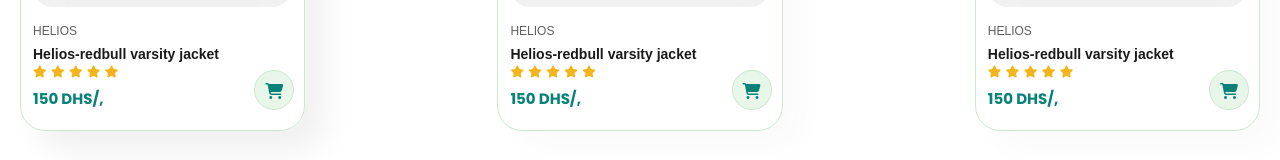
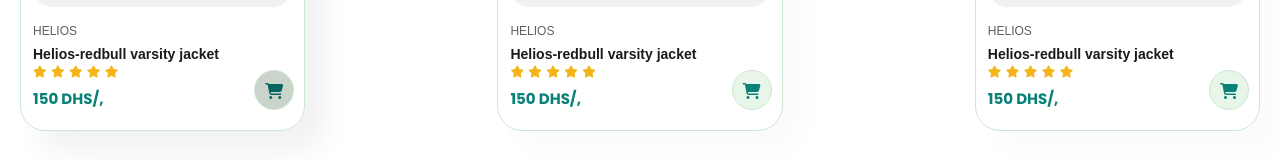
Before and after one commit to pbx114/Helios, a plain HTML site: page Heliosmm/index.html in a window 1280 px wide. In both pictures the pointer is over the icon 274 px from the left and 1640 px from the top of the page. Shown: the part 1550-1710 px from the top of the page. Drawn offline with Linux system fonts and the light colour scheme.

Commit message:
Update style.css

```diff
--- a/Heliosmm/style.css
+++ b/Heliosmm/style.css
@@ -226,3 +226,16 @@ header{
     bottom: 20px;
     right: 10px;
 }
+
+#product1 .pro .fa-sharp:hover{
+    width: 40px;
+    height: 40px;
+    line-height: 40px;
+    border-radius: 50px;
+    background-color: #cad4cb ;
+    color: #07655f ;
+    border: 1px solid #cce7d0;
+    position: absolute;
+    bottom: 20px;
+    right: 10px;
+}
```
